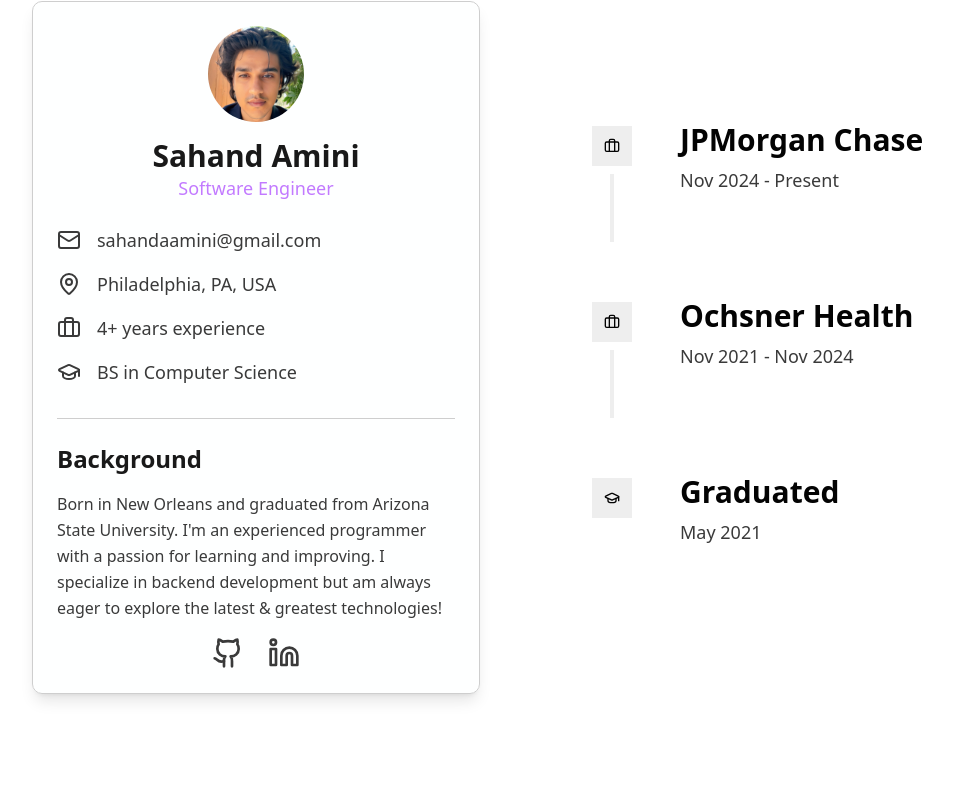
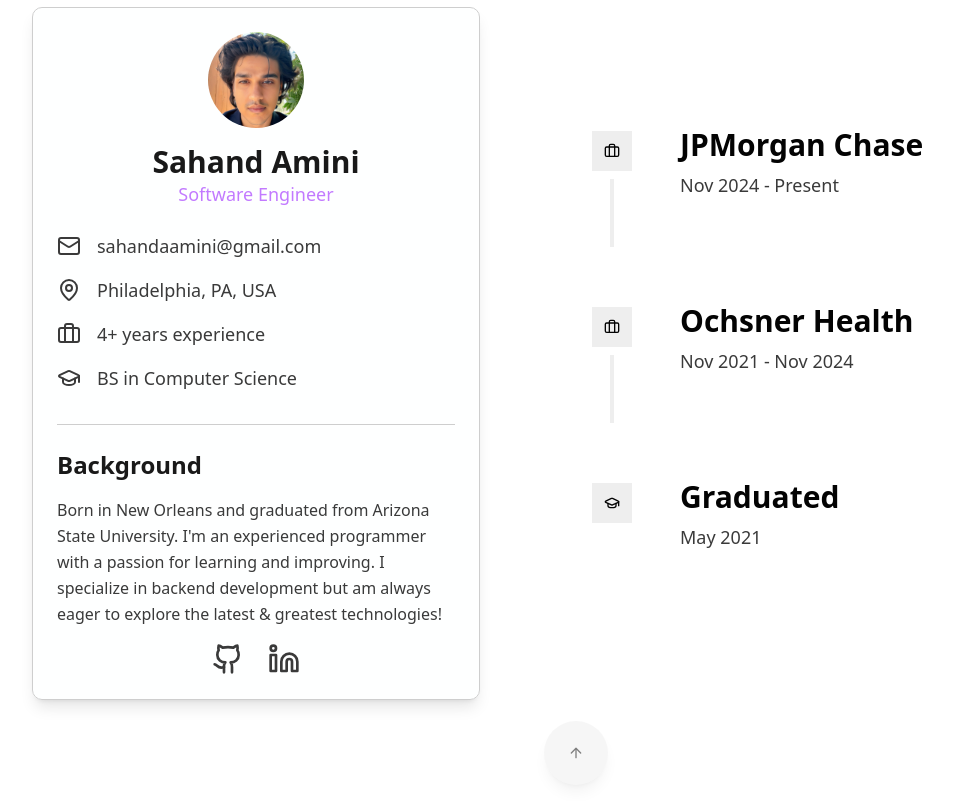
Before and after one commit to sahandamini/portfolio, a Next.js app: page / in a window 1280 px wide. Shown: the part 895-1696 px from the top of the page, without its empty margins (64-1017 px from the left). Before the commit the page ends 1637 px from the top, so only its background shows below. Built offline with nearby package versions, Linux system fonts and the light colour scheme.

Commit message:
wip wowowowo

```diff
--- a/src/app/page.tsx
+++ b/src/app/page.tsx
@@ -39,7 +39,7 @@
 			<section
 				ref={aboutSectionRef}
 				id="about"
-				className="bg-background relative z-20 flex min-h-screen scroll-mt-24 flex-col items-center space-y-4 px-4 pb-24 md:pb-16 lg:pb-12 md:scroll-mt-0"
+				className="bg-background relative z-20 flex min-h-screen scroll-mt-16 flex-col items-center space-y-4 px-4 md:scroll-mt-0"
 			>
 				<h2 className="bg-background w-full py-4 text-center text-5xl font-bold">
 					About Me
--- a/src/components/ScrollButtons.tsx
+++ b/src/components/ScrollButtons.tsx
@@ -37,21 +37,19 @@
 				</div>
 			)}
 
-			{/* Scroll Up Button (visible only at bottom, after scrolling) */}
-			{isAtBottom && hasScrolled && (
-				<div
-					className={`fixed bottom-4 left-1/2 z-50 -translate-x-1/2 transform opacity-100 transition-opacity duration-300`}
-				>
+			{/* Scroll Up Button (in normal document flow, always rendered) */}
+			<div className="flex w-full items-center justify-center py-4">
 				<Button
 					variant="secondary"
 					size="icon"
 					className="hover:bg-secondary/80 h-16 w-16 cursor-pointer rounded-full shadow-lg"
 					onClick={scrollToHero}
+					disabled={isAtTop}
+					aria-label="Scroll to top"
 				>
 					<ArrowUp className="h-8 w-8" />
 				</Button>
 			</div>
-			)}
 		</>
 	)
 }
```
Lines whose indentation alone changed are shown as unchanged.
